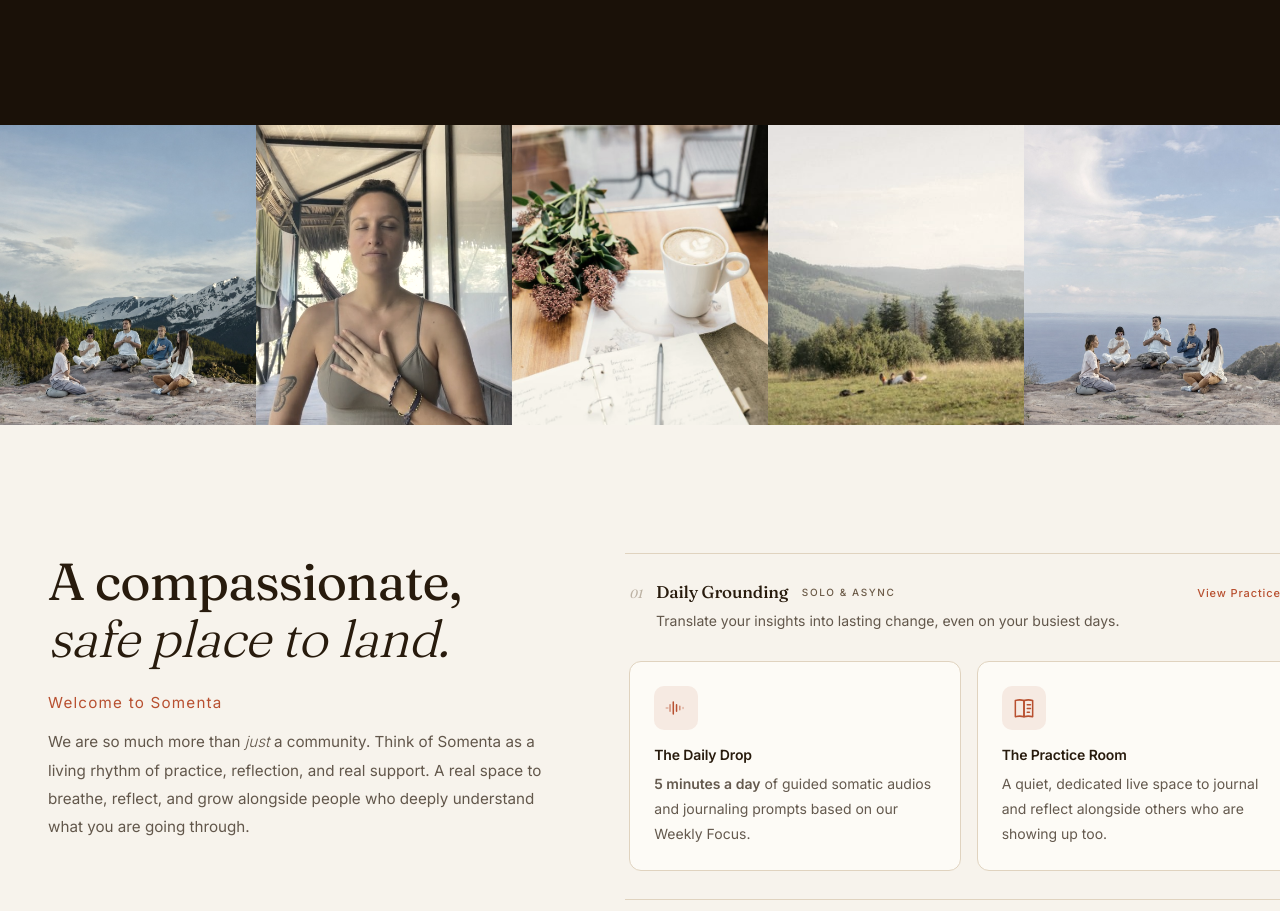
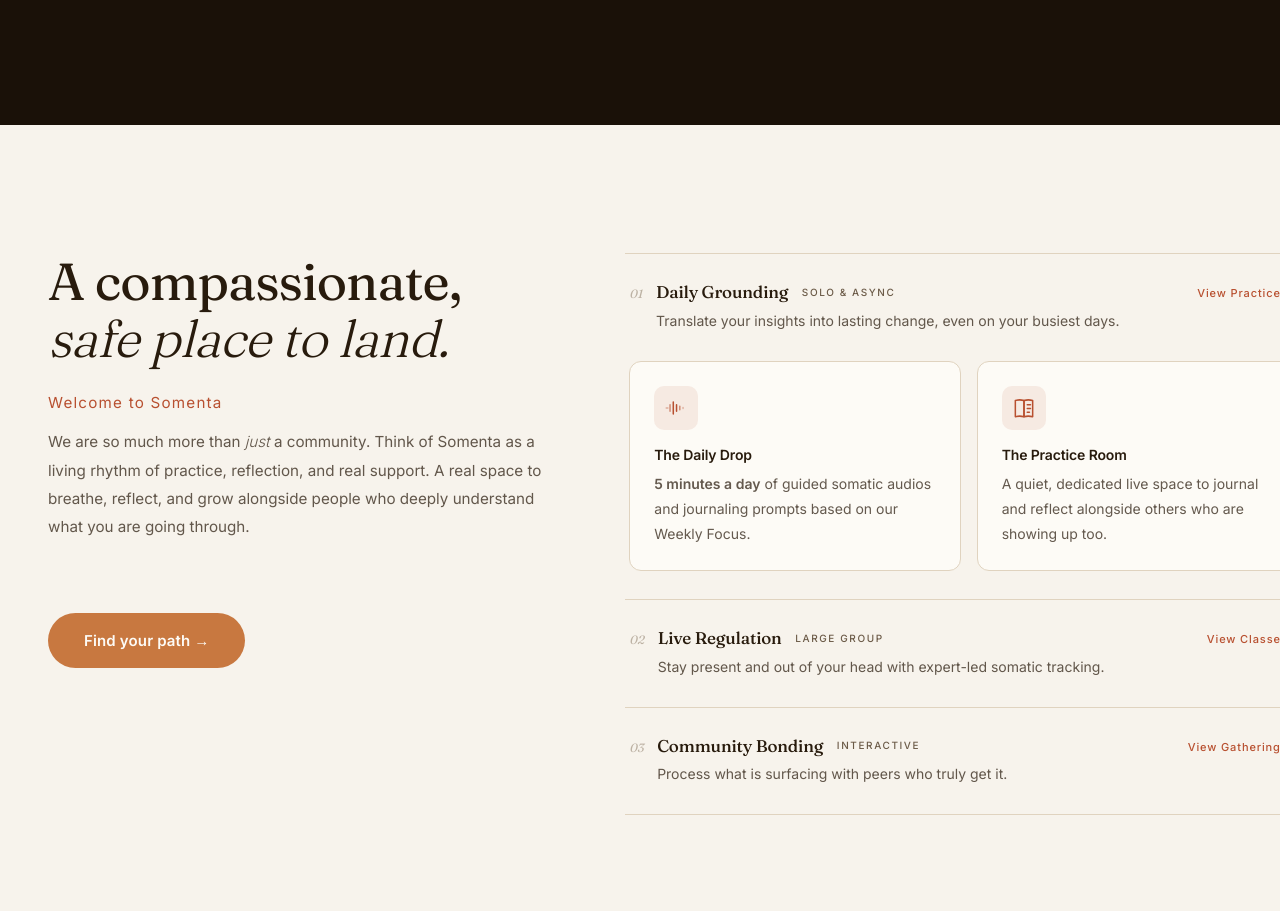
Before and after one commit to shawnpyatetsky-png/somenta-site, a Next.js app: page / in a window 1280 px wide. Shown: the part 1860-2771 px from the top of the page. Built offline with nearby package versions, Linux system fonts and the light colour scheme.

Commit message:
Remove photo strip section

```diff
--- a/app/page.tsx
+++ b/app/page.tsx
@@ -671,33 +671,6 @@ const PILLARS = [
   },
 ]
 
-// ── Photo Strip ───────────────────────────────────────────────────────────────
-function PhotoStripSection() {
-  const photos = [
-    { src: '/assets/group_breathwork_alpine.jpg', pos: 'center 40%' },
-    { src: '/assets/britt_breathing.jpg',          pos: 'center 20%' },
-    { src: '/assets/journal_coffee.jpg',            pos: 'center center' },
-    { src: '/assets/pexels-solo-meadow.jpg',        pos: 'center 35%' },
-    { src: '/assets/group_meditating_coast.jpg',    pos: 'center 40%' },
-  ]
-  return (
-    <section style={{ overflow: 'hidden', background: P.bgDark }}>
-      <div style={{ display: 'flex', height: 'clamp(200px, 26vw, 300px)' }}>
-        {photos.map((photo, i) => (
-          <div key={i} style={{ flex: 1, position: 'relative', overflow: 'hidden' }}>
-            <Image
-              src={photo.src}
-              alt=""
-              fill
-              sizes="20vw"
-              style={{ objectFit: 'cover', objectPosition: photo.pos, filter: 'sepia(0.2) saturate(0.82)' }}
-            />
-          </div>
-        ))}
-      </div>
-    </section>
-  )
-}
 
 function PracticeSection() {
   const [openPillar, setOpenPillar] = useState<number | null>(0)
@@ -1832,7 +1805,6 @@ export default function NewPage() {
         <Hero />
         <WhoSection />
         <PhilosophySection />
-        <PhotoStripSection />
         <PracticeSection />
         <ScheduleSection />
         <ChangesSection />
```
